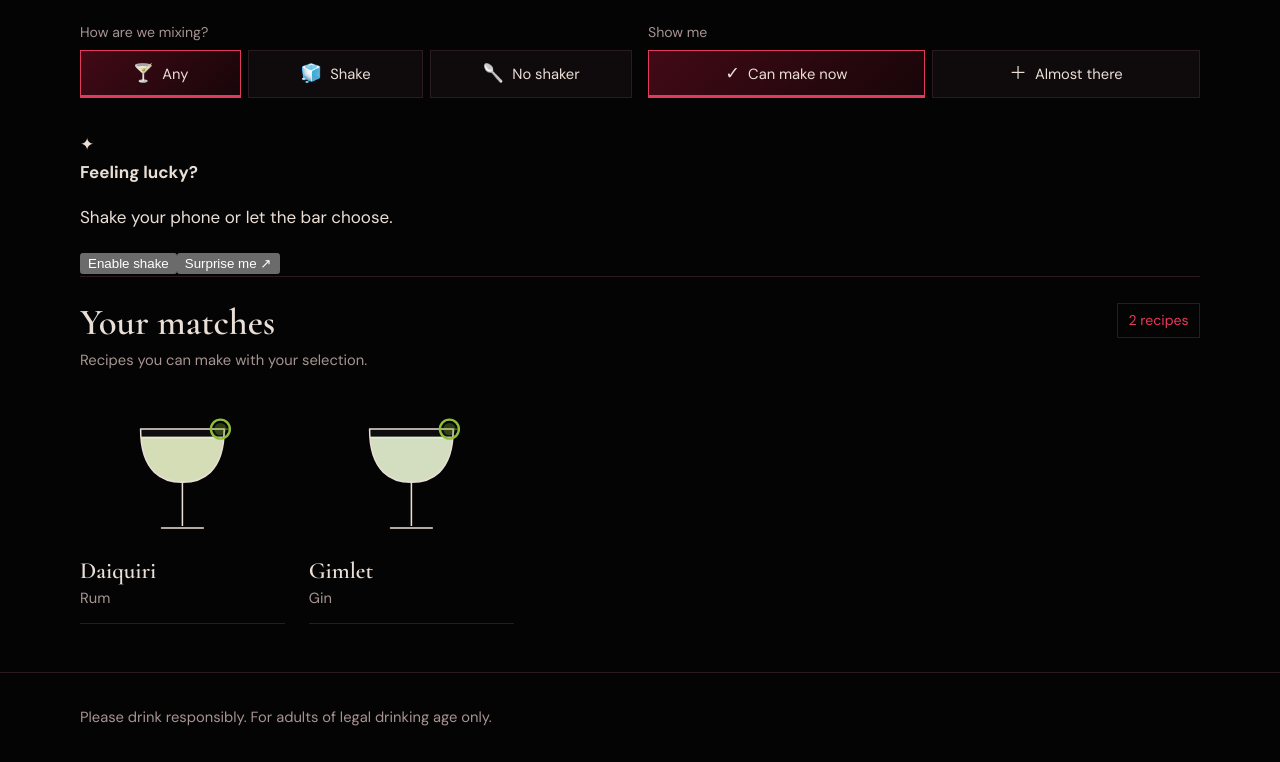
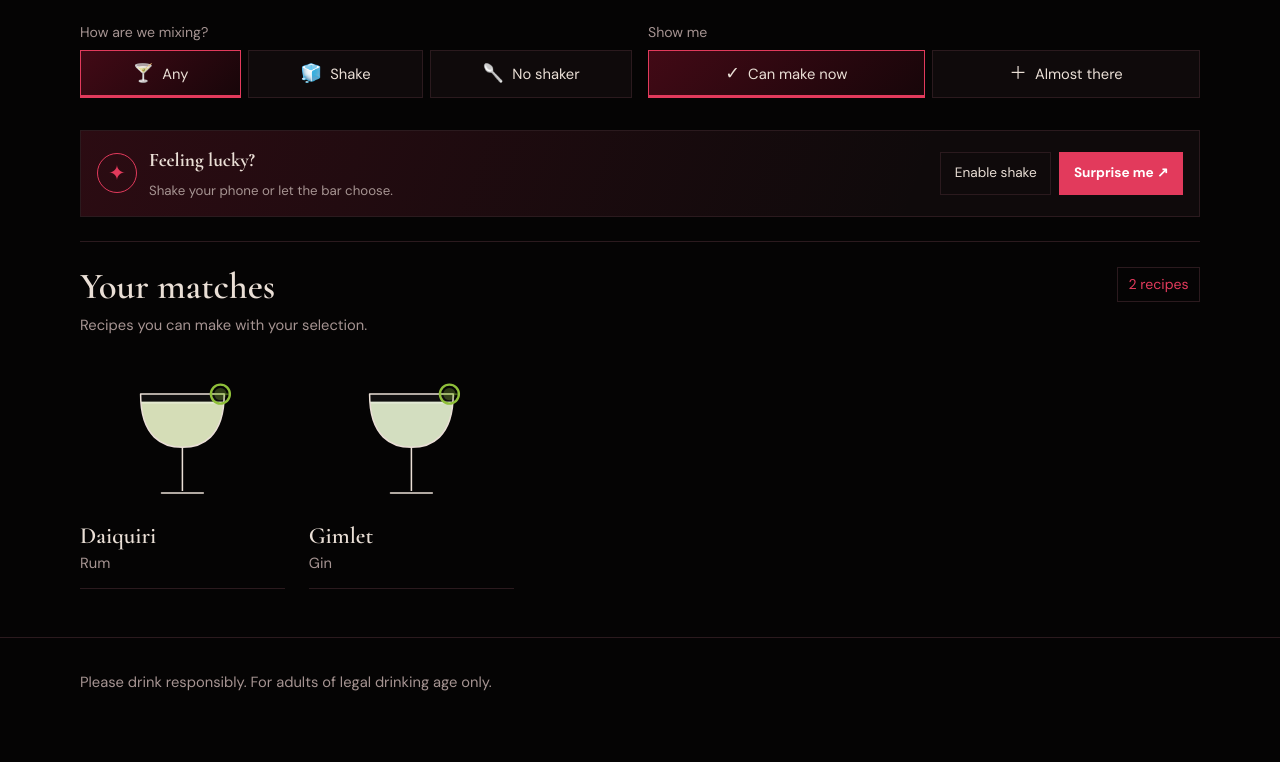
Before and after one commit to inky3/crimsonroom, a Next.js app: page /en/pantry in a window 1280 px wide. Shown: the part 798-1560 px from the top of the page. After the commit the page ends 1524 px from the top, so only its background shows below. Built offline with nearby package versions, Linux system fonts and the light colour scheme.

Commit message:
Style shake-to-discover cocktail modal

```diff
--- a/app/globals.css
+++ b/app/globals.css
@@ -264,3 +264,27 @@ h2.small { font-size: 1.4rem; margin: 1.6rem 0 0.4rem; }
 .pantry-group-selected { color: var(--crimson-hot); font-size: .75rem; font-weight: 500; }
 .pantry-group-chevron { color: var(--muted); font-size: 1.1rem; font-weight: 400; transition: transform .15s; }
 .pantry-group[open] .pantry-group-chevron { transform: rotate(180deg); }
+
+/* Shake-to-discover cocktail picker */
+.pantry-surprise-bar { display:flex; align-items:center; justify-content:space-between; gap:1rem; margin:1.1rem 0 1.5rem; padding:.9rem 1rem; border:1px solid var(--line); background:linear-gradient(110deg,rgba(157,18,48,.2),transparent 75%),var(--surface); }
+.pantry-surprise-copy { display:flex; align-items:center; gap:.75rem; min-width:0; }
+.pantry-surprise-icon { display:grid; place-items:center; width:2.5rem; height:2.5rem; flex:0 0 auto; border:1px solid var(--crimson-hot); border-radius:50%; color:var(--crimson-hot); font-size:1.3rem; }
+.pantry-surprise-copy strong { font-family:var(--display); font-size:1.2rem; }
+.pantry-surprise-copy p { margin:.15rem 0 0; color:var(--muted); font-size:.83rem; }
+.pantry-surprise-actions { display:flex; flex-wrap:wrap; gap:.5rem; }
+.pantry-shake-button,.pantry-surprise-button,.pantry-not-now { min-height:2.65rem; border:1px solid var(--line); padding:.6rem .85rem; font:inherit; font-size:.85rem; cursor:pointer; }
+.pantry-shake-button,.pantry-not-now { background:transparent; color:var(--bone); }
+.pantry-surprise-button { border-color:var(--crimson-hot); background:var(--crimson-hot); color:#fff; font-weight:700; }
+.pantry-shake-button:hover,.pantry-not-now:hover { border-color:var(--crimson-hot); }
+.pantry-surprise-button:hover { filter:brightness(1.1); }
+.pantry-modal-backdrop { position:fixed; inset:0; z-index:1000; display:grid; place-items:center; padding:1rem; background:rgba(0,0,0,.78); backdrop-filter:blur(8px); }
+.pantry-surprise-modal { position:relative; width:min(100%,27rem); padding:clamp(1.5rem,6vw,2.2rem); border:1px solid rgba(232,65,99,.55); background:radial-gradient(ellipse at top right,rgba(157,18,48,.25),transparent 60%),var(--surface); box-shadow:0 24px 90px rgba(0,0,0,.5); animation:pantry-pop-in .22s ease-out; }
+.pantry-modal-close { position:absolute; top:.65rem; right:.75rem; border:0; background:transparent; color:var(--muted); font-size:1.8rem; cursor:pointer; }
+.pantry-surprise-eyebrow { display:block; margin:.5rem 0 .75rem; color:var(--crimson-hot); font-size:.7rem; font-weight:700; letter-spacing:.16em; }
+.pantry-surprise-modal h2 { max-width:90%; margin:0; font-family:var(--display); font-size:clamp(2rem,8vw,2.8rem); line-height:1.05; }
+.pantry-surprise-base { margin:.6rem 0 1.25rem; color:var(--muted); font-size:1rem; }
+.pantry-surprise-description { margin:0 0 1.5rem; color:var(--bone); line-height:1.6; }
+.pantry-modal-actions { display:flex; gap:.65rem; }
+.pantry-modal-actions>button { flex:1; }
+@keyframes pantry-pop-in { from { opacity:0; transform:translateY(10px) scale(.98); } to { opacity:1; transform:translateY(0) scale(1); } }
+@media(max-width:35rem) { .pantry-surprise-bar { align-items:stretch; flex-direction:column; gap:.8rem; padding:.8rem; } .pantry-surprise-actions { display:grid; grid-template-columns:1fr 1fr; } .pantry-shake-button,.pantry-surprise-button { padding:.55rem .4rem; font-size:.8rem; } .pantry-modal-actions { flex-direction:column; } }
```
